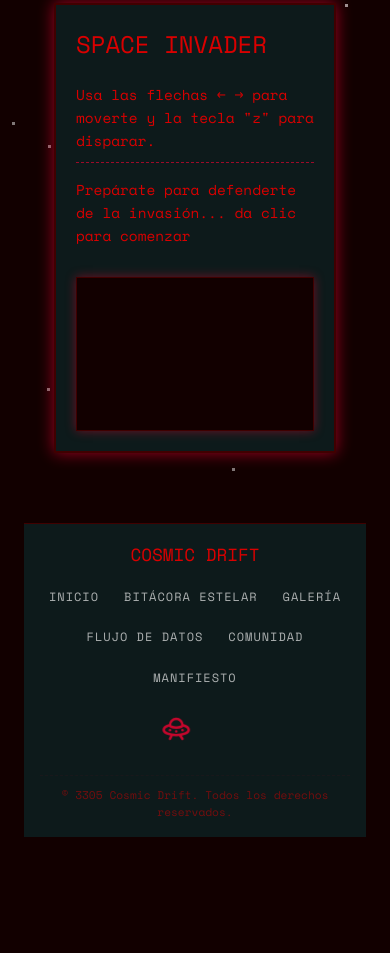
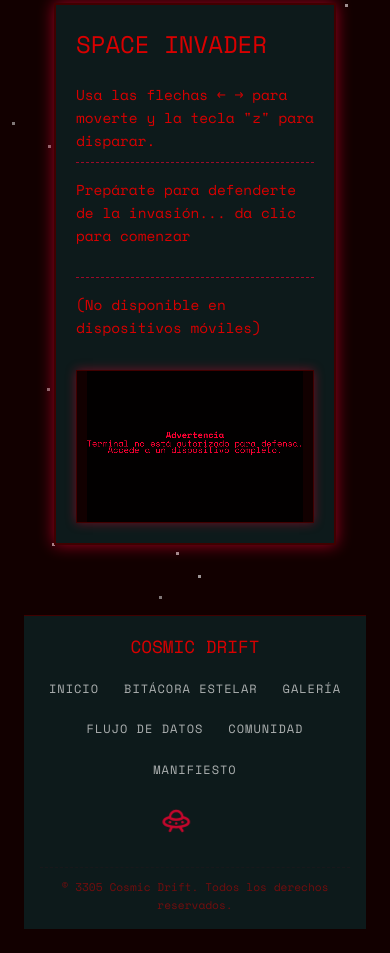
Before and after one commit to IlCarlosS/CosmicDrift, a plain HTML site: page flujodatos.html in a window 390 px wide. Shown: the part 1001-1954 px from the top of the page. Before the commit the page ends 1862 px from the top, so only its background shows below. Drawn offline with nearby package versions, Linux system fonts and the light colour scheme.

Commit message:
Versión 1.1.3
Actualización 24-10-25.
Modificación en archivo flujodedatos.js, se añade condición para no ejecutar juego en dispositivos móviles (pantallas menores a 768px) let isMobile = window.innerWidth < 768;

```diff
--- a/flujodatos.html
+++ b/flujodatos.html
@@ -58,6 +58,7 @@
                 <div class="terminal-title">Space Invader</div>
                 <div class="terminal-line">Usa las flechas ← → para moverte y la tecla "z" para disparar.</div>
                 <div class="terminal-prompt">Prepárate para defenderte de la invasión... da clic para comenzar</div>
+                <div class="terminal-prompt">(No disponible en dispositivos móviles)</div>
                 <canvas id="spaceCanvas" width="1000" height="700"></canvas>
             </div>
         </section>
--- a/src/flujodatos.js
+++ b/src/flujodatos.js
@@ -259,6 +259,8 @@ function gameLoop() {
 // canvas.focus();
 let gameStarted = false;
 canvas.addEventListener('click', () => {
+  if (isMobile) return; // bloquea el juego en móviles
+
   if (gameState === 'idle') {
     gameStarted = true;
     startGame();
@@ -269,6 +271,24 @@ canvas.addEventListener('click', () => {
   }
 });
 
+//detectar pantalla pequeña
+let isMobile = window.innerWidth < 768;
+if (isMobile) {
+  const canvas = document.getElementById('spaceCanvas');
+  const ctx = canvas.getContext('2d');
+  ctx.fillStyle = 'rgba(0, 0, 0, 0.85)';
+  ctx.fillRect(0, 0, canvas.width, canvas.height);
+
+  ctx.fillStyle = '#FF0033';
+  ctx.font = 'bold 40px Space Mono';
+  ctx.textAlign = 'center';
+  ctx.fillText("Advertencia", canvas.width / 2, canvas.height / 2 - 40);
+
+  ctx.font = '40px Space Mono';
+  ctx.fillText("Terminal no está autorizado para defensa.", canvas.width / 2, canvas.height / 2);
+  ctx.fillText("Accede a un dispositivo completo.", canvas.width / 2, canvas.height / 2 + 30);
+}
+
 function startGame() {
   if (gameState !== 'idle') return;
   gameState = 'running';
```
Also changed, not shown: manifiesto.html (+1 -1 lines).
